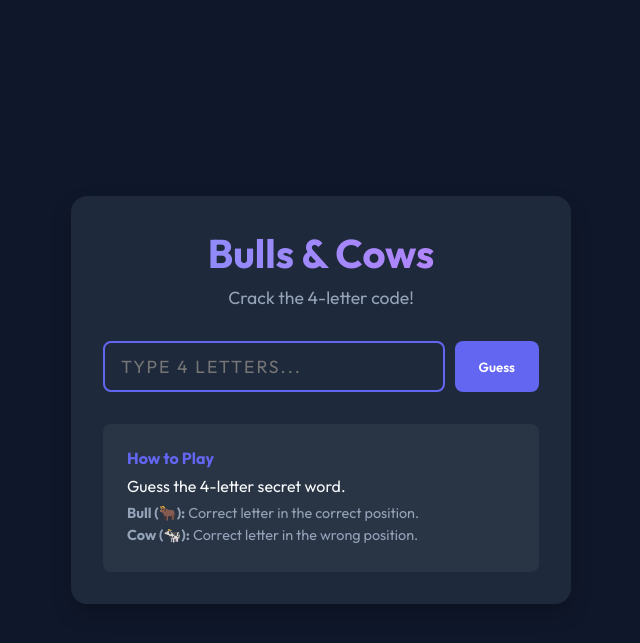
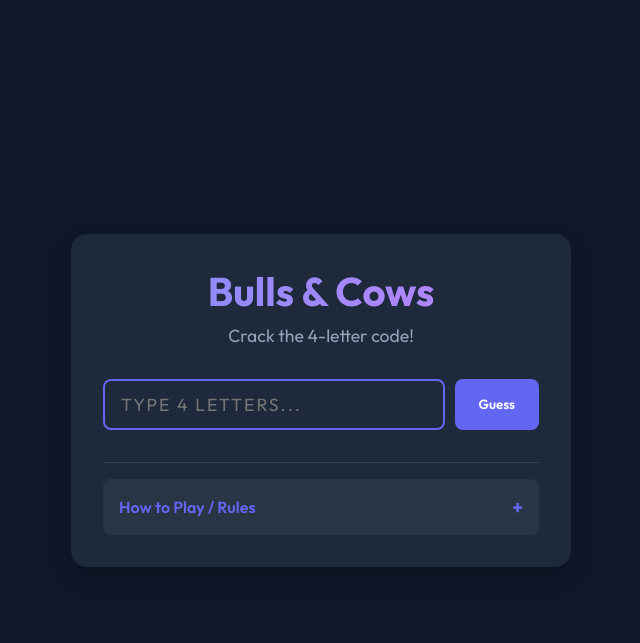
Before and after one commit to garisetti/bullsAndCows, a Django app: template game/templates/game/index.html in a window 1280 px wide. Shown: the top 643 px of the page, without its empty margins (319-959 px from the left). Run offline with Django 5.2, Linux system fonts and the light colour scheme; the template is opened without the code that fills it, so the values that code supplies are empty.

Commit message:
Update UI: Add rules and improve mobile responsiveness

```diff
--- a/game/static/game/style.css
+++ b/game/static/game/style.css
@@ -45,6 +45,7 @@ h1 {
     font-size: 2.5rem;
     font-weight: 700;
     background: linear-gradient(to right, #818cf8, #c084fc);
+    background-clip: text;
     -webkit-background-clip: text;
     -webkit-text-fill-color: transparent;
     margin-bottom: 0.5rem;
@@ -176,8 +177,15 @@ h2 {
 }
 
 @keyframes slideIn {
-    from { opacity: 0; transform: translateY(-10px); }
-    to { opacity: 1; transform: translateY(0); }
+    from {
+        opacity: 0;
+        transform: translateY(-10px);
+    }
+
+    to {
+        opacity: 1;
+        transform: translateY(0);
+    }
 }
 
 .guess-word {
@@ -196,26 +204,90 @@ h2 {
     font-weight: 600;
 }
 
-.rules {
+.rules-container {
     margin-top: 2rem;
-    background-color: rgba(255, 255, 255, 0.05);
-    padding: 1.5rem;
-    border-radius: 8px;
+    border-top: 1px solid var(--border-color);
+    padding-top: 1rem;
 }
 
-.rules h3 {
-    font-size: 1rem;
-    margin-bottom: 0.5rem;
-    color: var(--primary-color);
+details {
+    background-color: rgba(255, 255, 255, 0.05);
+    border-radius: 8px;
+    overflow: hidden;
 }
 
-.rules ul {
+summary {
+    padding: 1rem;
+    cursor: pointer;
+    font-weight: 600;
+    color: var(--primary-color);
+    list-style: none;
+    /* Remove default arrow */
+    display: flex;
+    justify-content: space-between;
+    align-items: center;
+}
+
+summary::after {
+    content: '+';
+    font-size: 1.2rem;
+    font-weight: bold;
+}
+
+details[open] summary::after {
+    content: '-';
+}
+
+.rules-content {
+    padding: 0 1rem 1rem 1rem;
+    color: var(--text-muted);
+    font-size: 0.9rem;
+    line-height: 1.5;
+}
+
+.rules-content ul {
     list-style: none;
     margin-top: 0.5rem;
 }
 
-.rules li {
-    margin-bottom: 0.25rem;
-    font-size: 0.9rem;
-    color: var(--text-muted);
+.rules-content li {
+    margin-bottom: 0.5rem;
 }
+
+/* Mobile Responsiveness */
+@media (max-width: 600px) {
+    body {
+        padding: 10px;
+        align-items: flex-start;
+        /* Allow scrolling on small screens */
+    }
+
+    .container {
+        padding: 1.5rem;
+        margin-top: 1rem;
+        margin-bottom: 1rem;
+    }
+
+    h1 {
+        font-size: 2rem;
+    }
+
+    input[type="text"] {
+        font-size: 1rem;
+        padding: 0.75rem;
+    }
+
+    button {
+        padding: 0.75rem 1rem;
+    }
+
+    .history-item {
+        font-size: 0.9rem;
+        padding: 0.5rem;
+    }
+
+    .bulls,
+    .cows {
+        font-size: 0.9rem;
+    }
+}
--- a/game/templates/game/index.html
+++ b/game/templates/game/index.html
@@ -1,6 +1,7 @@
 {% load static %}
 <!DOCTYPE html>
 <html lang="en">
+
 <head>
     <meta charset="UTF-8">
     <meta name="viewport" content="width=device-width, initial-scale=1.0">
@@ -10,6 +11,7 @@
     <link href="https://fonts.googleapis.com/css2?family=Outfit:wght@300;400;600;700&display=swap" rel="stylesheet">
     <link rel="stylesheet" href="{% static 'game/style.css' %}">
 </head>
+
 <body>
     <div class="container">
         <header>
@@ -27,7 +29,8 @@
             {% if not game_over %}
             <form action="{% url 'guess' %}" method="post" class="guess-form">
                 {% csrf_token %}
-                    <input type="text" name="guess" maxlength="4" placeholder="Type 4 letters..." required autofocus autocomplete="off">
+                <input type="text" name="guess" maxlength="4" placeholder="Type 4 letters..." required autofocus
+                    autocomplete="off">
                 <button type="submit">Guess</button>
             </form>
             {% else %}
@@ -56,17 +59,20 @@
             </div>
             {% endif %}
 
-            {% if not game_over and not history %}
-                <div class="rules">
-                    <h3>How to Play</h3>
-                    <p>Guess the 4-letter secret word.</p>
+            <div class="rules-container">
+                <details>
+                    <summary>How to Play / Rules</summary>
+                    <div class="rules-content">
+                        <p>Guess the 4-letter secret word (Isogram - no repeating letters).</p>
                         <ul>
                             <li><strong>Bull (🐂):</strong> Correct letter in the correct position.</li>
                             <li><strong>Cow (🐄):</strong> Correct letter in the wrong position.</li>
                         </ul>
                     </div>
-            {% endif %}
+                </details>
+            </div>
         </main>
     </div>
 </body>
+
 </html>
```
Lines whose indentation alone changed are shown as unchanged.
